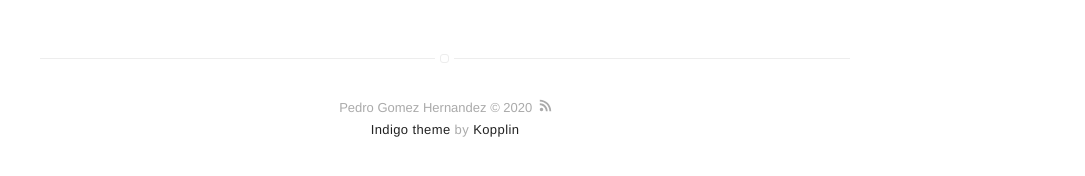
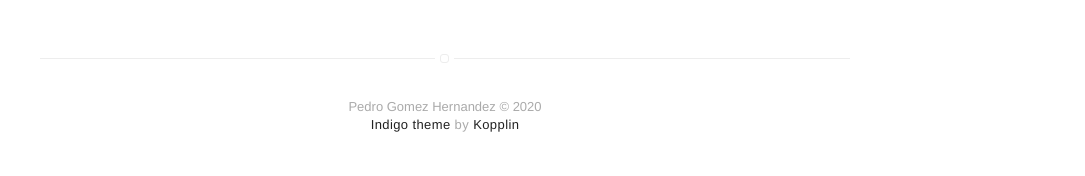
Before and after one commit to DreskMK2/My-Website, a Jekyll site: the page built from projects.html, in a window 1280 px wide. Shown: the part 585-761 px from the top of the page, without its empty margins (195-1280 px from the left). Built offline with Jekyll 4.4.1, drawn with Linux system fonts in a browser that asks for light colours; emoji names are drawn with the system emoji font.

Commit message:
Update footer.html

```diff
--- a/_includes/footer.html
+++ b/_includes/footer.html
@@ -1,11 +1,5 @@
 <footer class="footer-main">
     {{ site.name }} © {{ site.time | date: '%Y' }}
-
-    <a class="link" href="{{ site.url }}/feed.xml" target="_blank">
-        <svg class="icon icon-rss">
-            <use xlink:href="#icon-rss"></use>
-        </svg>
-    </a>
 
     <p class="extra">
         <a class="link" href="https://github.com/sergiokopplin/indigo">Indigo theme</a>
```
